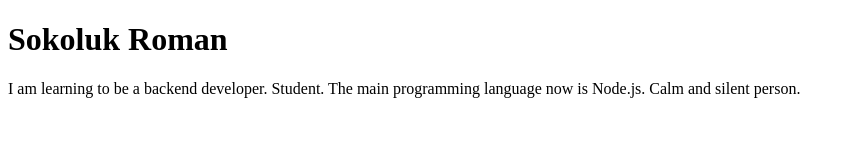
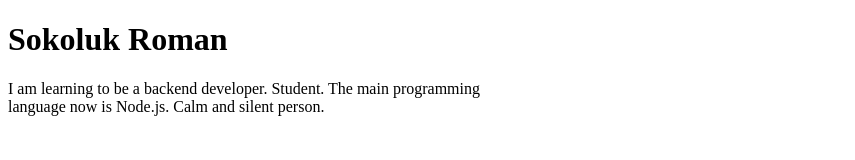
Before and after one commit to RomanSokoluk/RomanSokoluk.github.io, a plain HTML site: page index.html in a window 1280 px wide. Shown: the whole page, without its empty margins (0-855 px from the left). Drawn offline with Linux system fonts and the light colour scheme.

Commit message:
Update index.html

```diff
--- a/index.html
+++ b/index.html
@@ -1,5 +1,13 @@
 <!DOCTYPE html>
 <html>
+
+<head>
+    <style>
+        p {
+            width: 500px;
+        }
+    </style>
+</head>
 
 <body>
     <h1>Sokoluk Roman</h1>
```
